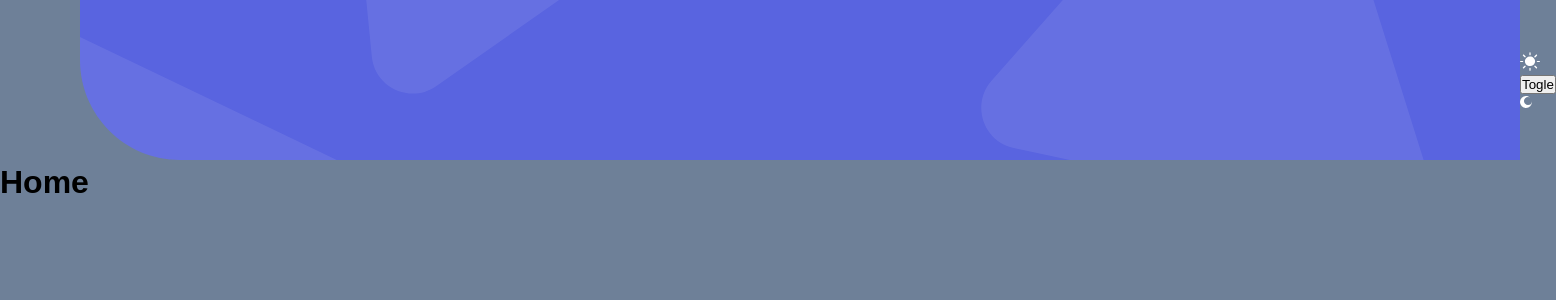
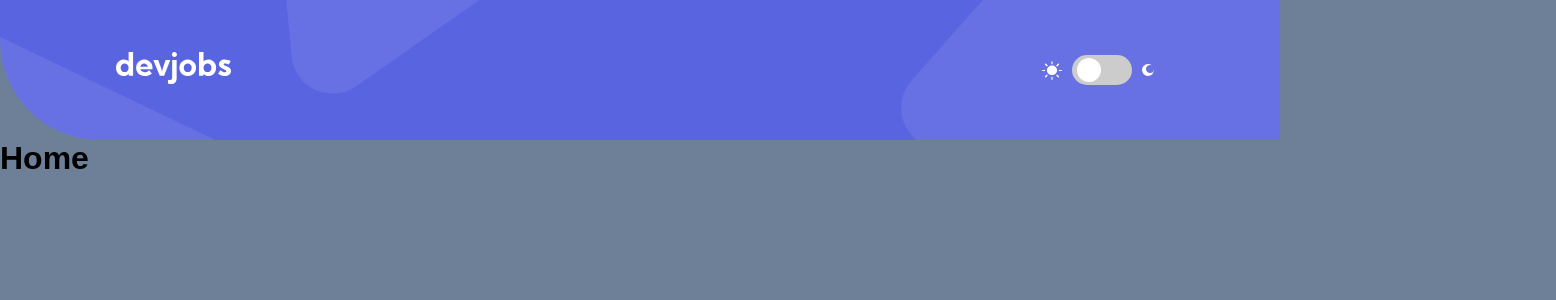
Before and after one commit to paulomiguelJS/devjobapp, a React (Vite) app: page / in a window 1280 px wide. Shown: the top 300 px of the page, 1556 px wide, since content can reach past the window. Built offline with nearby package versions, Linux system fonts and the light colour scheme.

Commit message:
Logo and Switch positioned; Switch styled and functionally and animation finished; Missing Filter be added to the header component

```diff
--- a/src/components/Header/index.jsx
+++ b/src/components/Header/index.jsx
@@ -1,22 +1,33 @@
-import bgHeaderDesktop from "../../assets/images/desktop/bg-pattern-header.svg";
+import logo from "../../assets/images/desktop/logo.svg";
 import iconSun from "../../assets/images/desktop/icon-sun.svg";
 import iconMoon from "../../assets/images/desktop/icon-moon.svg";
 
-
-
-import { HeaderContainer, Container } from "./styles";
+import { HeaderContainer, Switch, Container } from "./styles";
+import { useState } from "react";
 
 export default function Header() {
+  const [isToggled, setIsToggled] = useState(false);
+
+  const handleToggle = () => setIsToggled(!isToggled);
+
   return (
     <HeaderContainer>
       <Container>
         <a href="/">
-          <img src={bgHeaderDesktop} alt="Devjobs Logo" />
+          <img src={logo} alt="Devjobs Logo" />
         </a>
 
         <div>
           <img src={iconSun} alt="Sun Light Theme" />
-          <button>Togle</button>
+
+          <Switch
+
+            onToggle={handleToggle}
+          >
+            <input type="checkbox" checked={isToggled} onChange={handleToggle} />
+            <span className="slider round"></span>
+          </Switch>
+
           <img src={iconMoon} alt="Moon Dark Theme" />
         </div>
       </Container>
--- a/src/components/Header/styles.js
+++ b/src/components/Header/styles.js
@@ -1,6 +1,10 @@
 import styled from "styled-components";
+import headerBackground from "../../assets/images/desktop/bg-pattern-header.svg";
 
-export const HeaderContainer = styled.header``;
+export const HeaderContainer = styled.header`
+  background-image: url(${headerBackground});
+  border-bottom-left-radius: 100px;
+`;
 
 export const Container = styled.div`
   display: flex;
@@ -9,4 +13,73 @@ export const Container = styled.div`
 
   max-width: 1120px;
   margin: 0 auto;
+  padding: 52px 36px;
+
+  div {
+    display: flex;
+    align-items: center;
+
+    img {
+      margin: 0 10px;
+    }
+  }
 `;
+
+export const Switch = styled.label`
+  position: relative;
+  display: inline-block;
+  width: 60px;
+  height: 30px;
+
+  input {
+    opacity: 0;
+    width: 0;
+    height: 0;
+  }
+
+  .slider {
+    position: absolute;
+    cursor: pointer;
+    top: 0;
+    left: 0;
+    right: 0;
+    bottom: 0;
+    background-color: #ccc;
+    -webkit-transition: 0.4s;
+    transition: 0.4s;
+  }
+
+  .slider:before {
+    position: absolute;
+    content: "";
+    height: 24px;
+    width: 24px;
+    left: 5px;
+    bottom: 3px;
+    background-color: white;
+    -webkit-transition: 0.4s;
+    transition: 0.4s;
+  }
+
+  input:checked + .slider {
+    background-color: #2196f3;
+  }
+
+  input:focus + .slider {
+    box-shadow: 0 0 1px #2196f3;
+  }
+
+  input:checked + .slider:before {
+    -webkit-transform: translateX(26px);
+    -ms-transform: translateX(26px);
+    transform: translateX(26px);
+  }
+
+  .slider.round {
+    border-radius: 34px;
+  }
+
+  .slider.round:before {
+    border-radius: 50%;
+  }
+`;
```
